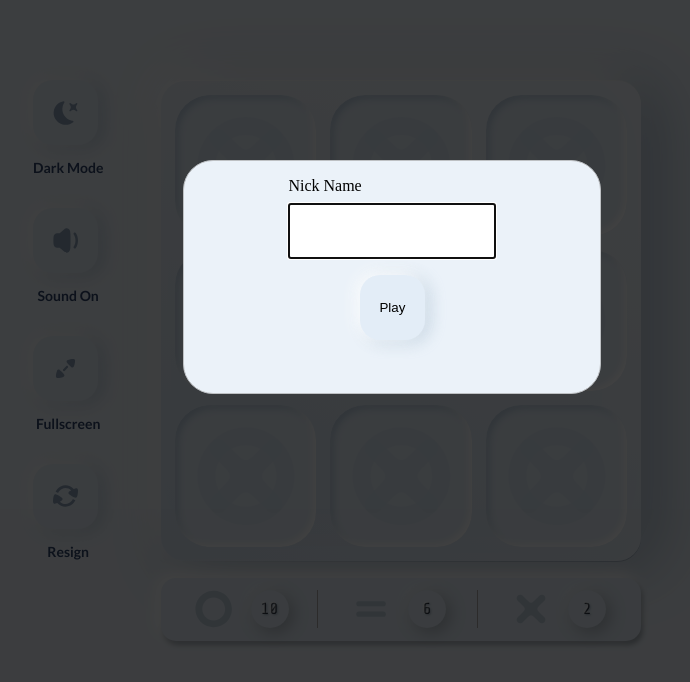
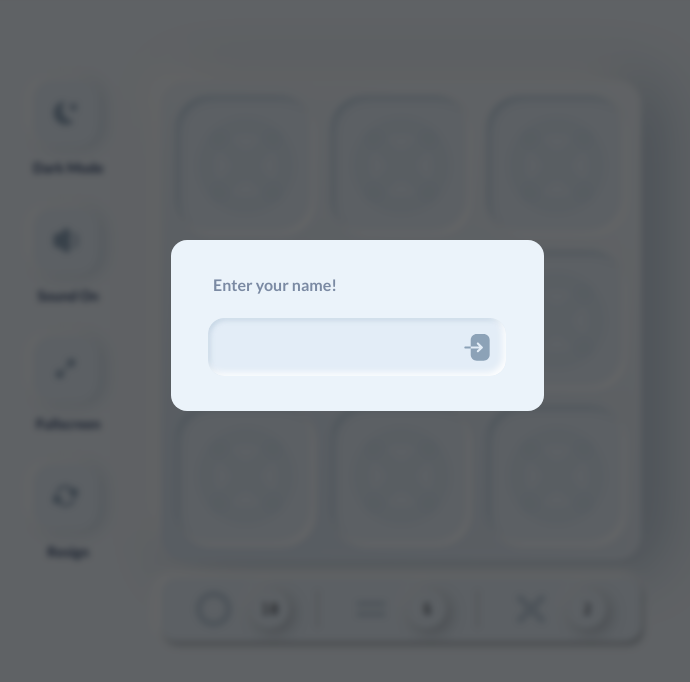
Before and after one commit to nima-z/X-O-game, a React (Create React App) app in the folder web/: page / in a window 1280 px wide. Shown: the top 682 px of the page, without its empty margins (303-993 px from the left). Built offline with nearby package versions, Linux system fonts and the light colour scheme; no server answers.

Commit message:
starting page updated

```diff
--- a/web/src/components/StartingPage/StartingPage.js
+++ b/web/src/components/StartingPage/StartingPage.js
@@ -16,10 +16,9 @@ function StartingPage(props) {
     <Modal>
       <div className={styles.input}>
         <form onSubmit={submitHandler}>
-          <label htmlFor="nickName">Nick Name</label>
-          <input type="text" id="nickName" ref={ref} autoFocus />
-          <div className={styles.action}>
-            <Button type="submit">Play</Button>
+          <label htmlFor="nickName">Enter your name!</label>
+          <div className={styles["input-wrapper"]}>
+            <input type="text" id="nickName" ref={ref} autoFocus />
           </div>
           {props.isLoading && (
             <p className="loadingText">Waiting for the Opponent...</p>
--- a/web/src/components/StartingPage/StartingPage.module.css
+++ b/web/src/components/StartingPage/StartingPage.module.css
@@ -3,21 +3,63 @@
   flex-direction: column;
   justify-content: center;
   align-items: center;
+  width: 373px;
+  height: 171px;
+  background-color: #ebf3fa;
+  border-radius: 16px;
+  color: #31456a;
 }
 
 .input label {
   text-align: left;
   display: block;
-  margin-bottom: 0.5rem;
+  margin-bottom: 24px;
+  font-family: "Lato", sans-serif;
+  opacity: 60%;
+  margin-left: -40px;
 }
 
 .input input {
-  width: 200px;
-  height: 50px;
+  width: 254px;
+  height: 56px;
   text-align: center;
   font-size: 32px;
+  border-radius: 16px;
+  background-color: #e3edf7;
+  box-shadow: inset -3px -3px 7px #ffffff,
+    inset 2px 2px 5px rgba(136, 165, 191, 0.38);
+  background-image: url("../../assets/icons/Login.svg");
+  background-repeat: no-repeat;
+  background-position: 95%;
+  border: none;
+  padding-right: 42px;
+}
+
+.input input:focus-visible {
+  outline: none;
 }
 
 .action button {
   margin-top: 1rem;
 }
+
+.input-wrapper {
+  display: flex;
+  justify-content: center;
+  align-items: center;
+  width: 208px;
+  height: 58px;
+  background: linear-gradient(
+      130.18deg,
+      rgba(255, 255, 255, 1) 5.92%,
+      rgba(55, 83, 111, 0.4) 190.57%
+    ),
+    linear-gradient(
+      300deg,
+      rgba(255, 255, 255, 1) 35.92%,
+      rgba(55, 83, 111, 0.4) 190.57%
+    );
+  border-radius: 18px;
+  box-shadow: inset -3px -3px 7px #ffffff,
+    inset 2px 2px 5px rgba(136, 165, 191, 0.38);
+}
--- a/web/src/components/UI/Modal.module.css
+++ b/web/src/components/UI/Modal.module.css
@@ -5,19 +5,15 @@
   width: 100%;
   height: 100vh;
   z-index: 20;
-  background-color: rgba(0, 0, 0, 0.746);
+  background-color: rgba(0, 0, 0, 0.596);
+  backdrop-filter: blur(3px);
 }
 
 .modal {
   position: fixed;
-  top: 20vh;
-  left: 38%;
-  width: 30%;
-  min-width: 300px;
-  height: 200px;
-  background-color: #ebf2f9;
-  padding: 1rem;
-  border-radius: 30px;
-  border: 1px solid #bdc0c3;
+  top: 30vh;
+  left: 37%;
+  right: 37%;
   z-index: 30;
+  border-radius: 16px;
 }
```
Also changed, not shown: web/src/assets/icons/Login.svg (added).
